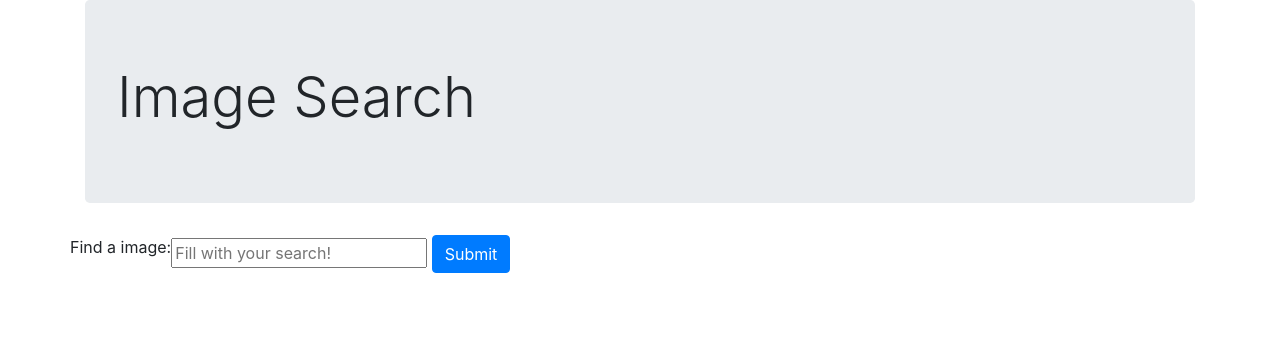
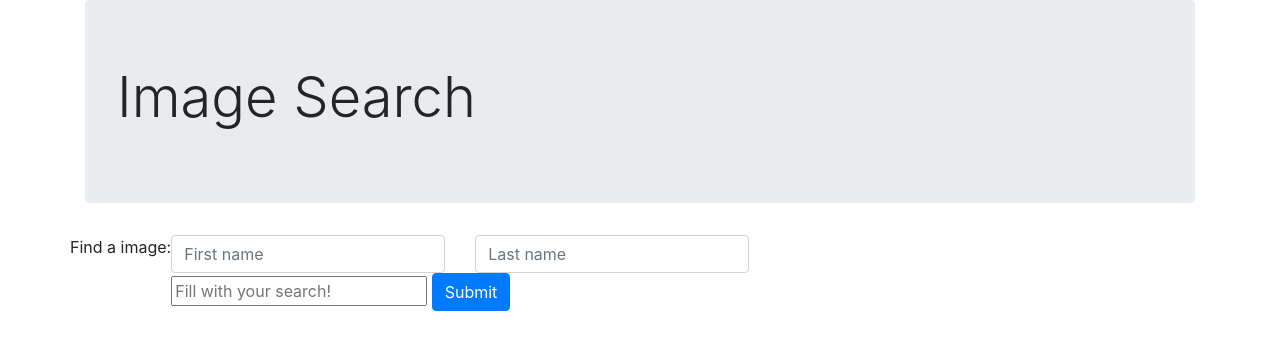
Before and after one commit to paulo101977/imagesearch, a website: page views/index.html in a window 1280 px wide. Drawn offline with nearby package versions, Linux system fonts and the light colour scheme; no server answers.

Commit message:
🏋👕 Checkpoint views/index.html:683828/14 public/client.js:683828/7

```diff
--- a/views/index.html
+++ b/views/index.html
@@ -27,11 +27,23 @@
       <div class="row">
         <p>Find a image:</p>
         <form>
+          <div class="row">
+            <div class="col">
+              <input type="text" class="form-control" placeholder="First name">
+            </div>
+            <div class="col">
+              <input type="text" class="form-control" placeholder="Last name">
+            </div>
+          </div>
           <input type="text" maxlength="100" placeholder="Fill with your search!">
           <button type="submit" class="btn btn-primary">Submit</button>
         </form>
+
+
       </div>
-      <div class="rows align-items-start" id="results"></div>
+
+      <!-- render objects -->
+      <div class="row row-eq-height align-items-start" id="results"></div>
     </div>
     <!-- Your web-app is https, so your scripts need to be too -->
     <script src="https://code.jquery.com/jquery-2.2.1.min.js"
```
